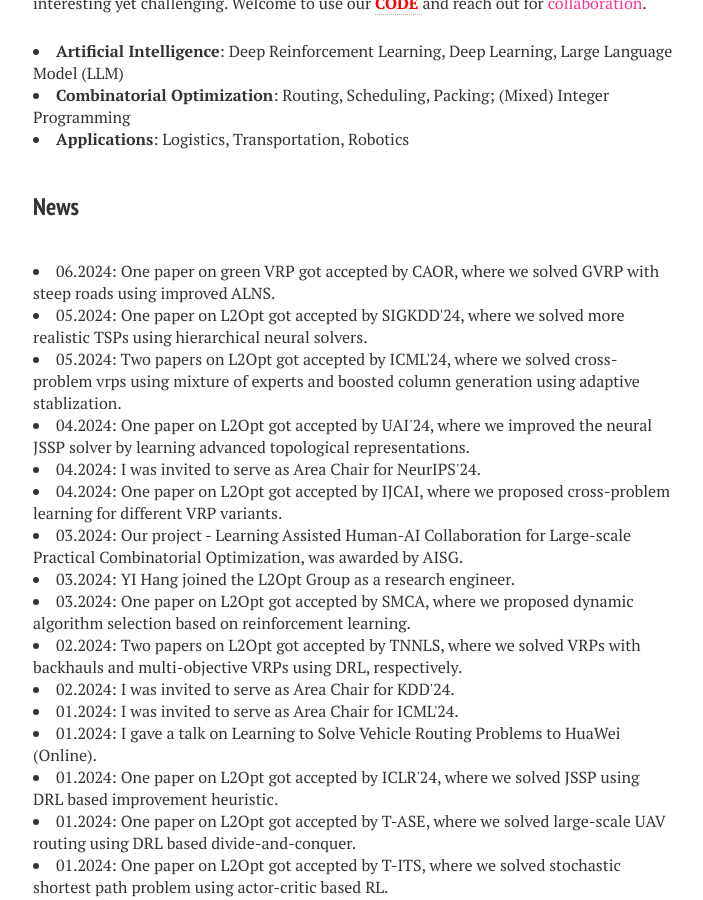
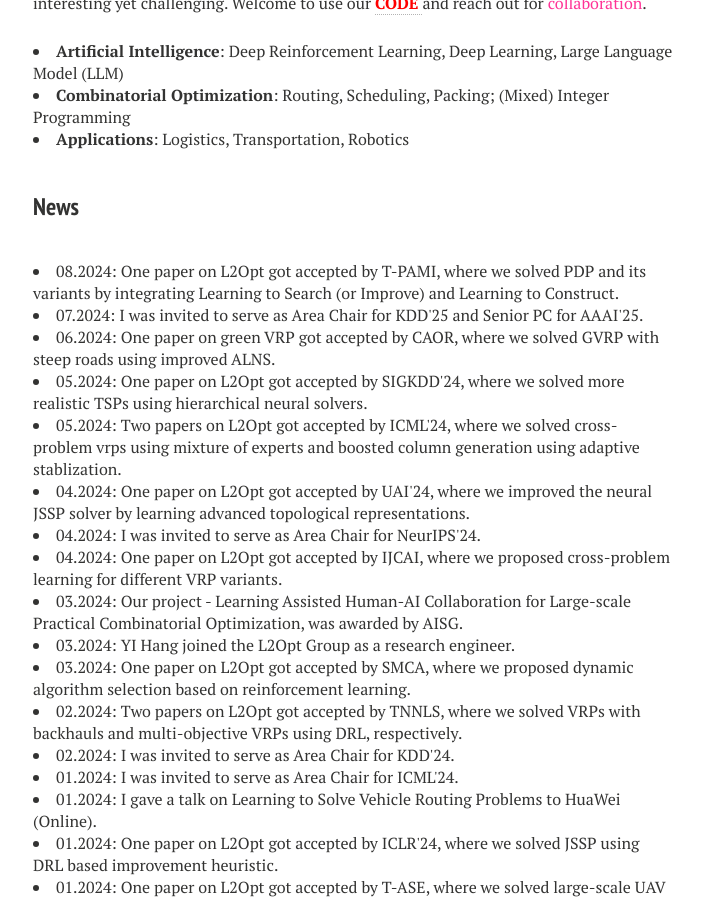
Before and after one commit to zhiguangcaosg/zhiguangcaosg.github.io, a Jekyll site: the page built from index.md, in a window 1280 px wide and 900 px high, scrolled down 812 px. Shown: the whole window, without its empty margins (287-990 px from the left). Built offline with Jekyll 4.4.1, drawn with Linux system fonts in a browser that asks for light colours; nearby versions of some CDN libraries.

Commit message:
Update index.md

```diff
--- a/index.md
+++ b/index.md
@@ -38,6 +38,14 @@ image: banner1.png
 </li>
 
 <h3 style="margin-bottom:-8px;padding-top:20px;">News</h3> <br>
+
+<li>
+08.2024:  One paper on L2Opt got accepted by T-PAMI, where we solved PDP and its variants by integrating Learning to Search (or Improve) and Learning to Construct.
+</li>
+
+<li>
+07.2024:  I was invited to serve as Area Chair for KDD'25 and Senior PC for AAAI'25.
+</li>
 
 <li>
 06.2024:  One paper on green VRP got accepted by CAOR, where we solved GVRP with steep roads using improved ALNS.
```
